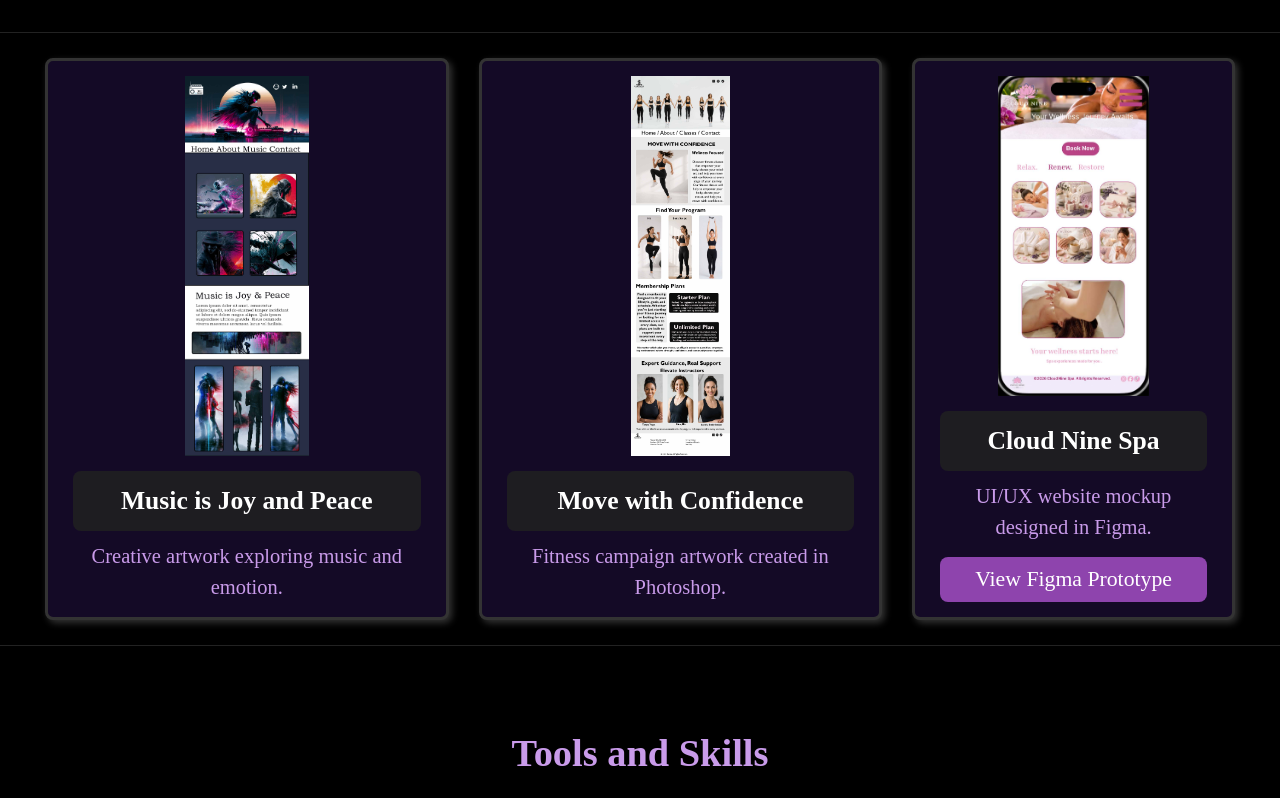
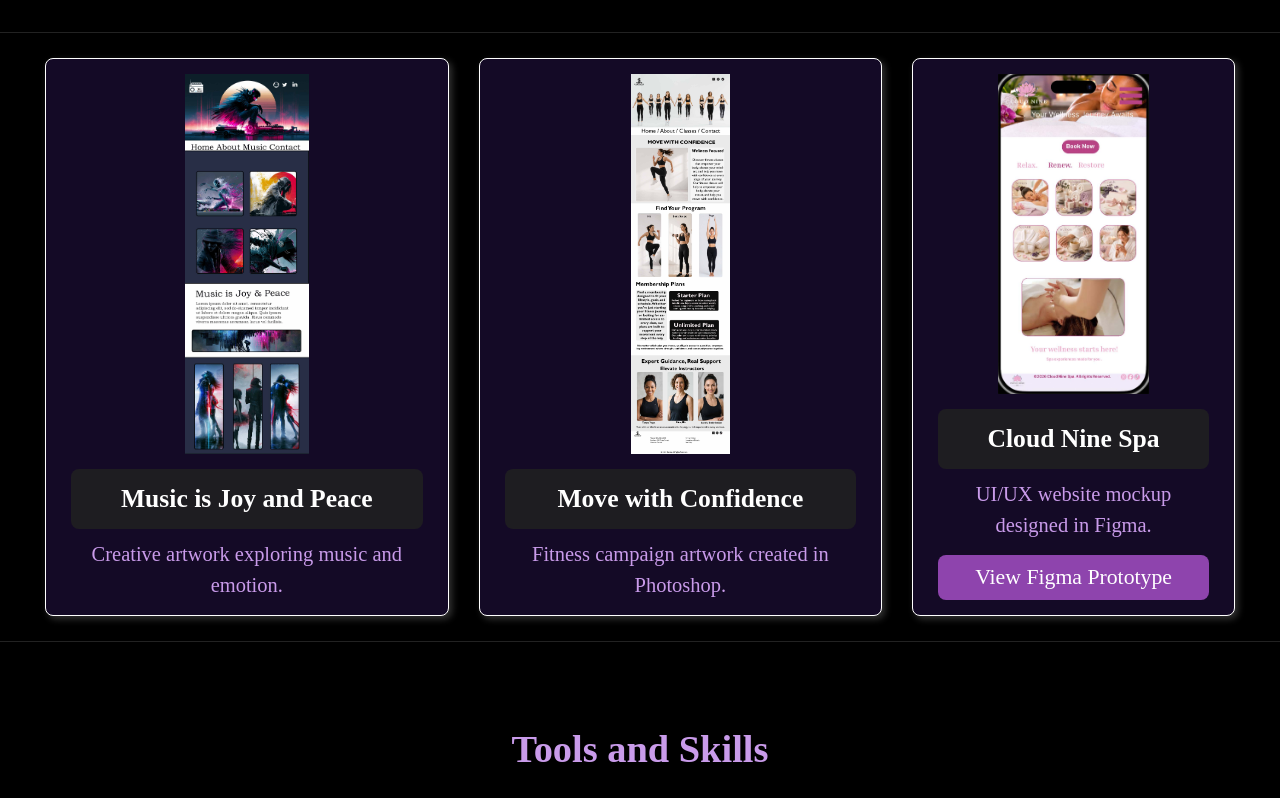
Before and after one commit to RoxxyKels/RoxxyKels.github.io, a plain HTML site: page index.html in a window 1280 px wide. Shown: the part 2339-3137 px from the top of the page. Drawn offline with nearby package versions, Linux system fonts and the light colour scheme.

Commit message:
update file info

```diff
--- a/css/app.css
+++ b/css/app.css
@@ -295,7 +295,7 @@ main{
   min-width: 0;
   padding: 15px 25px;
   background: #140a26;
-  border: 3px solid #333;
+  border: 1px solid #fff;
   border-radius: 8px;
   box-shadow: 3px 3px 7px #333;
   text-align: center;
--- a/index.html
+++ b/index.html
@@ -92,9 +92,8 @@
        View Figma Prototype
     </a>
 </div>
-  </div>
    </div>
-   </div></section>
+</section>
         </div>
       <div id="skills">
         <h2>Tools and Skills</h2>
```
